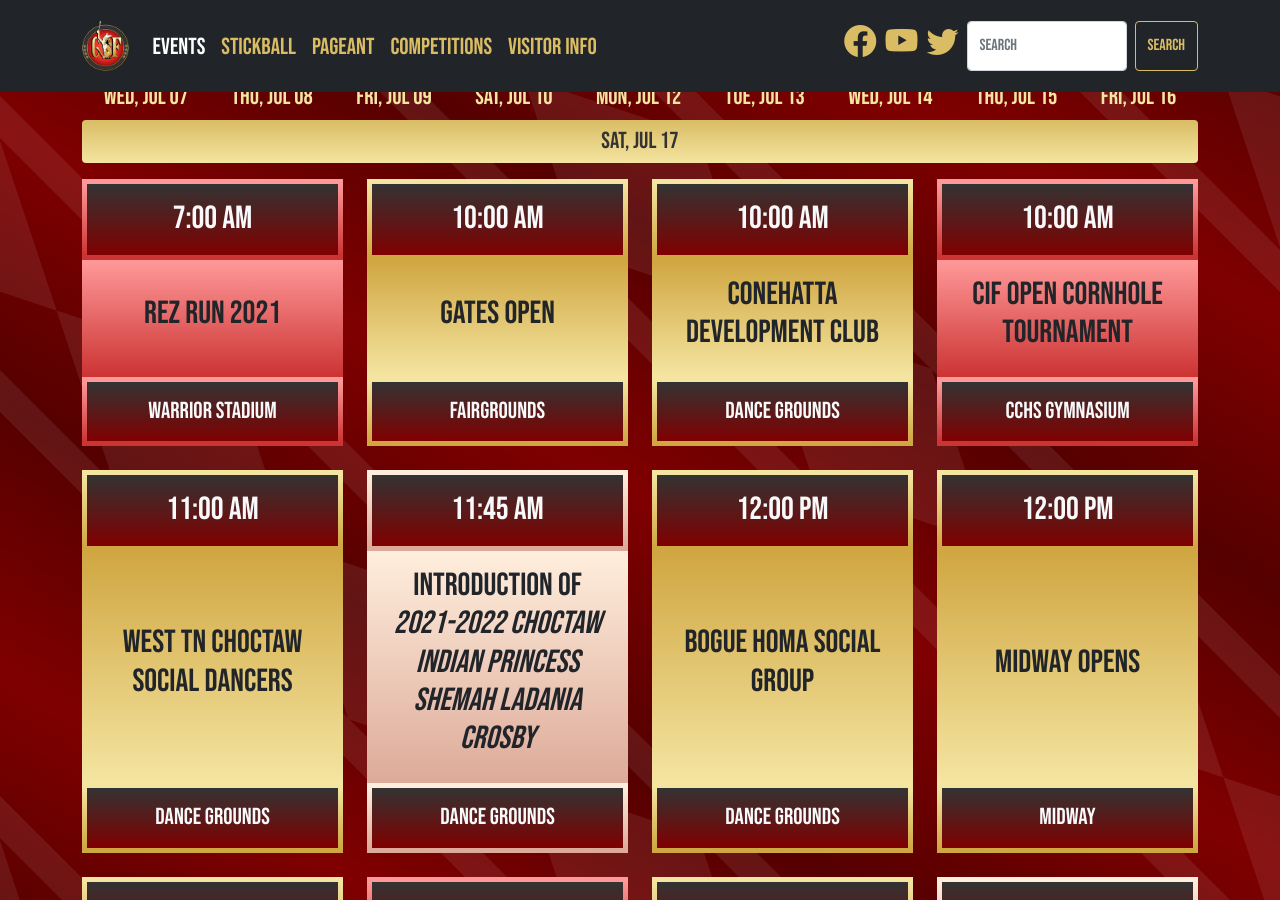
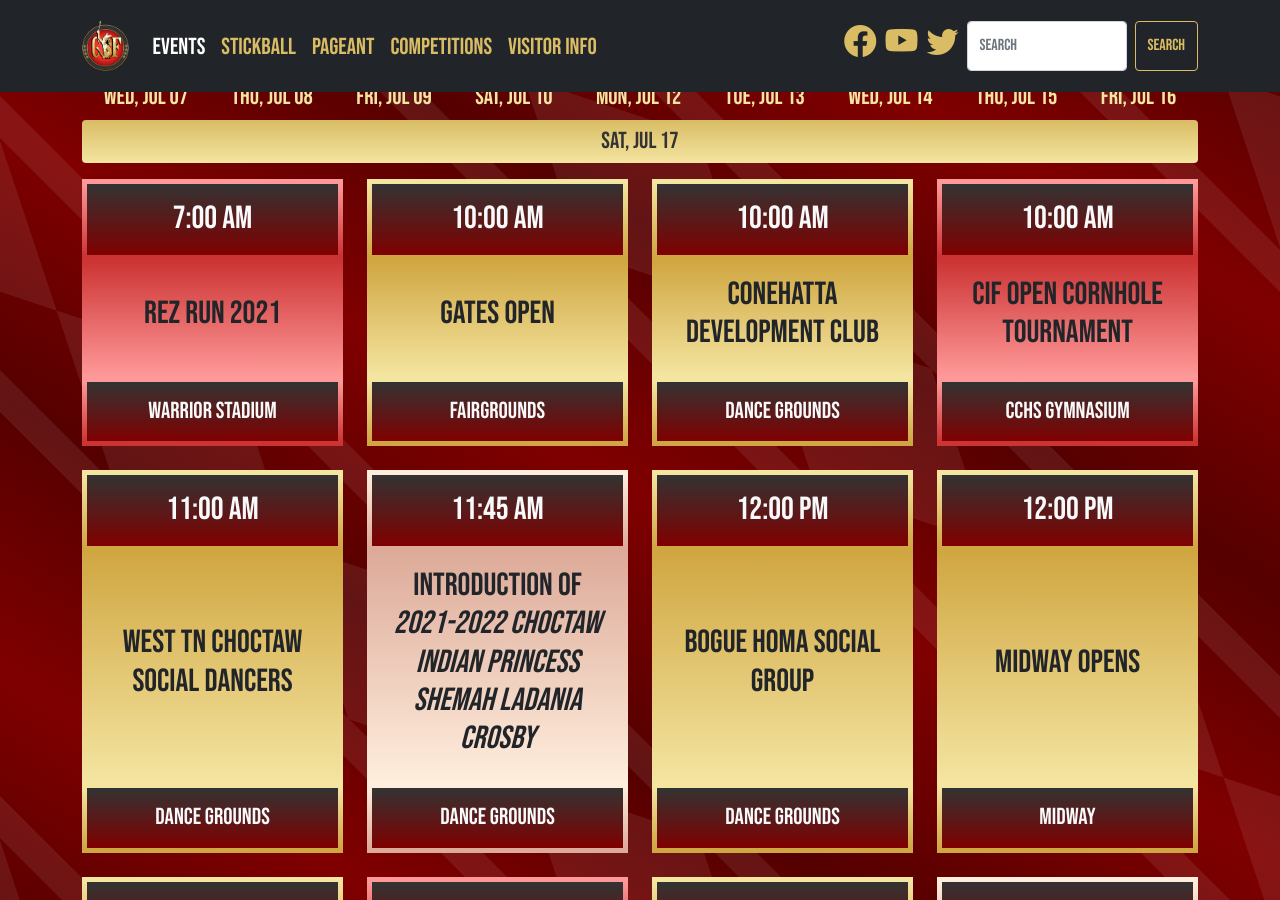
Before and after one commit to smattera/smattera.github.io, a Jekyll site: the page built from events/index.md, in a window 1280 px wide and 900 px high, scrolled down 946 px. Built offline with Jekyll 4.4.1, drawn with Linux system fonts in a browser that asks for light colours; nearby versions of some CDN libraries.

Commit message:
Update events.html

```diff
--- a/_includes/eventBlack.html
+++ b/_includes/eventBlack.html
@@ -3,7 +3,7 @@
     <div class="card-header card-black-border pt-3" style="background:linear-gradient(#333,#800000);">
       <p class="h4">{{ include.time }}</p>
     </div>
-    <div class="card-body text-dark h-100 d-flex flex-column justify-content-center" style="background:linear-gradient(rgba(255,255,255,1), rgba(50,50,50,1));">
+    <div class="card-body text-dark h-100 d-flex flex-column justify-content-center" style="background:linear-gradient(rgba(50,50,50,1), rgba(255,255,255,1));">
       <p class="h4">{{ include.div }}</p>
       <p class="h4">{{ include.title }}</p>
     </div>
--- a/_includes/eventRed.html
+++ b/_includes/eventRed.html
@@ -3,7 +3,7 @@
       <div class="card-header card-red-border pt-3" style="background:linear-gradient(#333,#800000);">
         <p class="h4">{{ include.time }}</p>
       </div>
-      <div class="card-body text-dark h-100 d-flex flex-column justify-content-center" style="background:linear-gradient(#ff9999,#cc3333);">
+      <div class="card-body text-dark h-100 d-flex flex-column justify-content-center" style="background:linear-gradient(#cc3333,#ff9999);">
         <p class="h4">{{ include.title }}</p>
       </div>
       <div class="card-footer card-red-border pt-3" style="background:linear-gradient(#333,#800000);">
--- a/_includes/eventRose.html
+++ b/_includes/eventRose.html
@@ -3,7 +3,7 @@
       <div class="card-header card-rose-border pt-3" style="background:linear-gradient(#333,#800000);">
         <p class="h4">{{ include.time }}</p>
       </div>
-      <div class="card-body text-dark h-100 d-flex flex-column justify-content-center" style="background:linear-gradient(#ffeedd,#ddaa99);">
+      <div class="card-body text-dark h-100 d-flex flex-column justify-content-center" style="background:linear-gradient(#ddaa99,#ffeedd);">
         <p class="h4">{{ include.title }}</p>
       </div>
       <div class="card-footer card-rose-border pt-3" style="background:linear-gradient(#333,#800000);">
```
